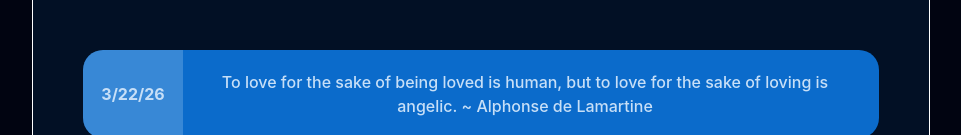
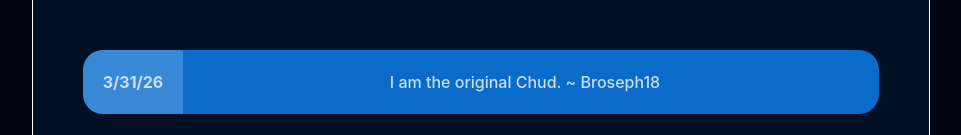
Before and after one commit to theChrisODOM/PoetryPage, a React (Create React App) app: page / in a window 1280 px wide. Shown: the part 665-800 px from the top of the page, without its empty margins (159-1120 px from the left). Built offline with nearby package versions, Linux system fonts and the light colour scheme.

Commit message:
More poem

```diff
--- a/src/PoetryProps.js
+++ b/src/PoetryProps.js
@@ -9,6 +9,7 @@ export function PoetryProps(date, poetry) {
 export function MasterListOfPoetry() {
     const list = []
     list.push(
+        PoetryProps("3/31/26", "I am the original Chud. ~ Broseph18"),
         PoetryProps("3/22/26", "To love for the sake of being loved is human, but to love for the sake of loving is angelic. ~  Alphonse de Lamartine"),
         PoetryProps("3/20/26", "The Garden King is back."),
         PoetryProps("3/17/26", "I never wanted to hurt you."),
```
